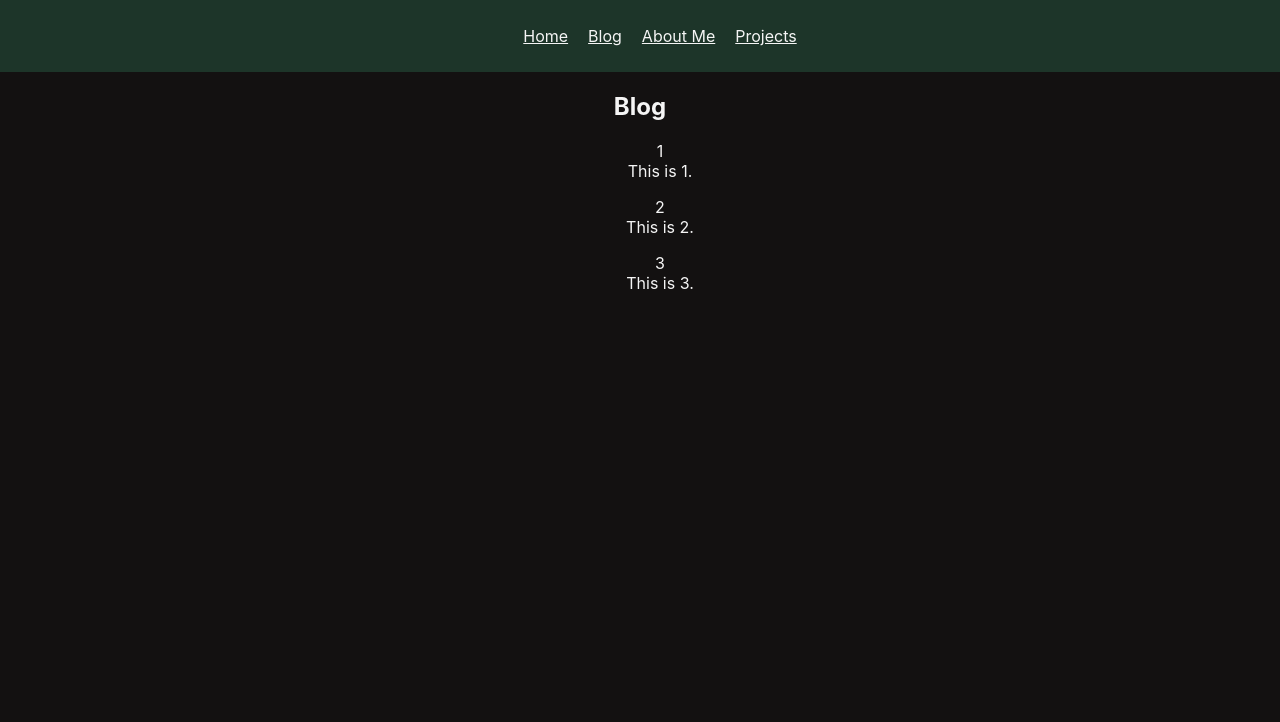
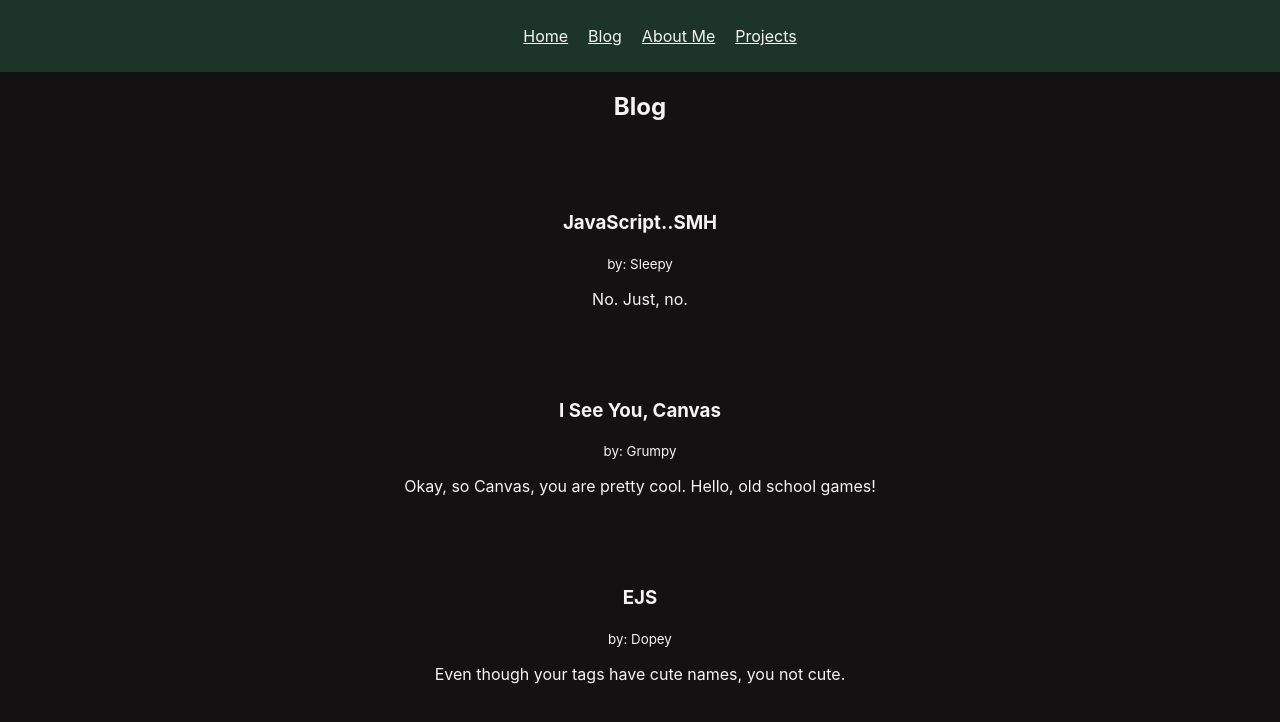
Before and after one commit to WDI-SEA/react-router-portfolio, a React (Create React App) app: page /blog in a window 1280 px wide. Shown: the top 722 px of the page. Built offline with nearby package versions, Linux system fonts and the light colour scheme.

Commit message:
added some content, img not working yet

```diff
--- a/src/App.css
+++ b/src/App.css
@@ -21,5 +21,5 @@
 }
 
 .posts {
-  list-style: none;
+  margin: 90px 0px 0px 0px;
 }
--- a/src/App.js
+++ b/src/App.js
@@ -8,10 +8,11 @@ import { BrowserRouter, Route, Routes } from 'react-router-dom'
 
 function App() {
   let posts = [
-    {title: '1', body: 'This is 1.'},
-    {title: '2', body: 'This is 2.'},
-    {title: '3', body: 'This is 3.'}
+    {title: 'JavaScript..SMH', by:'by: Sleepy', body: 'No. Just, no.'},
+    {title: 'I See You, Canvas', by:'by: Grumpy',body: 'Okay, so Canvas, you are pretty cool. Hello, old school games!'},
+    {title: 'EJS', by:'by: Dopey', body: 'Even though your tags have cute names, you not cute.'}
   ]
+
   return (
     <BrowserRouter>
     <Header />
--- a/src/components/pages/About.js
+++ b/src/components/pages/About.js
@@ -3,7 +3,10 @@ import React, { Component } from 'react'
 export default class About extends Component {
     render() {
         return(
-            <h2>About Me</h2>
+            <div>
+                <h2>About Me</h2>
+                <small>This is about me. This is what I like and what I do and other relevant things.</small>
+            </div>
         )
     }
 }
--- a/src/components/pages/Blog.js
+++ b/src/components/pages/Blog.js
@@ -4,10 +4,11 @@ export default class Blog extends Component {
     render() {
         let allPosts = this.props.posts.map((t) =>{
             return (
-                <ul className='posts'>
-                    <li>{t.title}</li>
-                    <li>{t.body}</li>
-                </ul>
+                <div className='posts'>
+                    <h3>{t.title}</h3>
+                    <small>{t.by}</small>
+                    <p>{t.body}</p>
+                </div>
             )
         })
         return(
--- a/src/components/pages/Home.js
+++ b/src/components/pages/Home.js
@@ -3,7 +3,7 @@ import React, { Component } from 'react'
 export default class Home extends Component {
     render() {
         return(
-            <h2>Home</h2>
+            <h2>Welcome to My Home Page</h2>
         )
     }
 }
--- a/src/components/pages/Projects.js
+++ b/src/components/pages/Projects.js
@@ -3,7 +3,12 @@ import React, { Component } from 'react'
 export default class Projects extends Component {
     render() {
         return(
-            <h2>Projects</h2>
+            <div>
+                <h2>Projects</h2>
+                <h5>Alien Dash</h5>
+                <h6>Stack: JavaScript, HTML, CSS, Canvas</h6>
+                <img src='screenshot.png' alt='Alien Dash game screen' />
+            </div>
         )
     }
 }
```
Also changed, not shown: screenshot.png (added).
